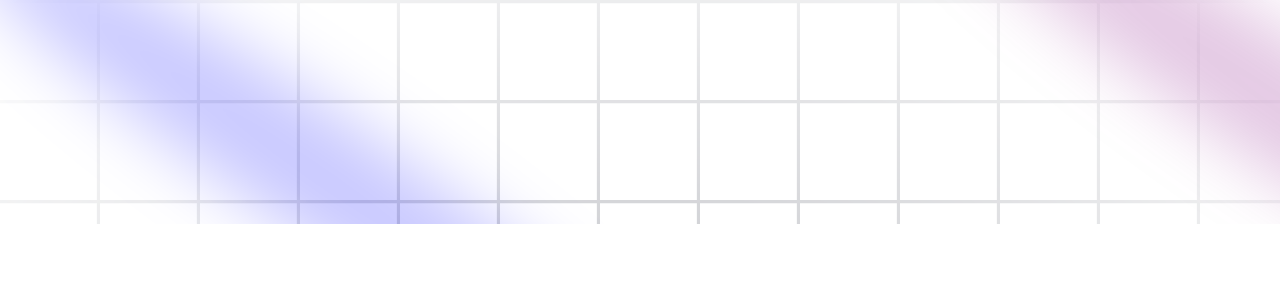
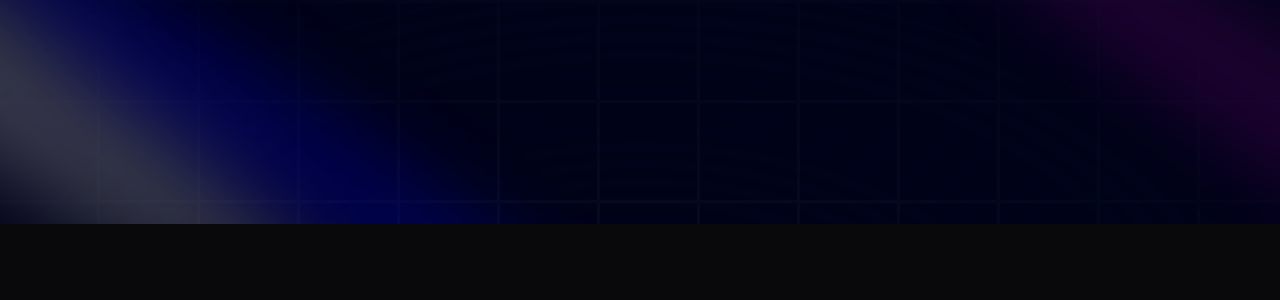
Before and after one commit to patacsilpam/modern-portfolio, a Next.js app: page / in a window 1280 px wide. Shown: the top 300 px of the page. Built offline with nearby package versions, Linux system fonts and the light colour scheme.

Commit message:
feat: dark mode

```diff
--- a/app/layout.tsx
+++ b/app/layout.tsx
@@ -1,7 +1,7 @@
 import type { Metadata } from "next";
 import { Inter } from "next/font/google";
 import "./globals.css";
-
+import { ThemeProvider } from "next-themes";
 const inter = Inter({ subsets: ["latin"] });
 
 export const metadata: Metadata = {
@@ -16,7 +16,16 @@ export default function RootLayout({
 }>) {
   return (
     <html lang="en">
-      <body className={inter.className}>{children}</body>
+      <body className={inter.className}>
+        <ThemeProvider
+            attribute="class"
+            defaultTheme="dark"
+            enableSystem
+            disableTransitionOnChange>
+          {children}
+        </ThemeProvider>
+
+      </body>
     </html>
   );
 }
```
